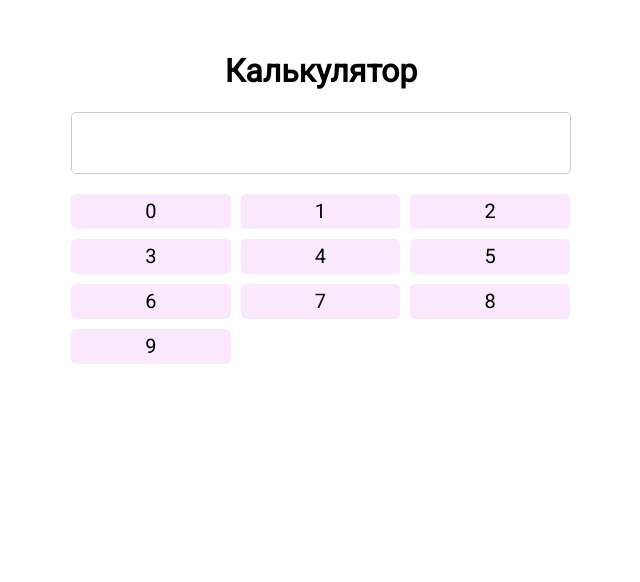
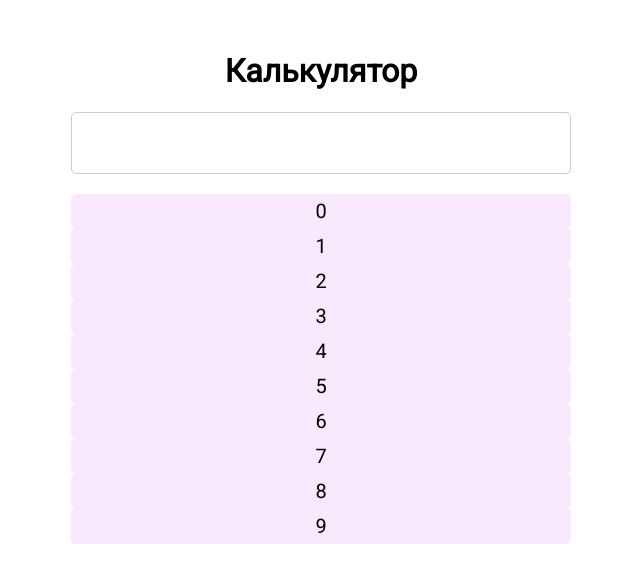
Before and after one commit to CodeOfMisanthrope/react-calculator, a React (Vite) app: page / in a window 1280 px wide. Shown: the top 582 px of the page, without its empty margins (319-959 px from the left). Built offline with nearby package versions, Linux system fonts and the light colour scheme.

Commit message:
feat: updated style

```diff
--- a/assets/styles/main.css
+++ b/assets/styles/main.css
@@ -28,5 +28,18 @@ body {
 }
 
 .calc-btn {
+    background-color: #fae8ff;
     border: none;
+    border-radius: 5px;
+    font-size: 20px;
+    cursor: pointer;
+    transition: background-color 0.2s;
 }
+
+.calc-btn:hover {
+    background-color: #f3d4ff;
+}
+
+.calc-btn:active {
+    background-color: #e9c2fc;
+}
--- a/src/app.module.css
+++ b/src/app.module.css
@@ -27,30 +27,38 @@
     font-size: 20px;
 }
 
-.calc__list {
+.calc__list-operation {
+    display: flex;
+    flex-wrap: wrap;
+    justify-content: space-between;
+    margin-bottom: 10px;
+}
+
+.calc__item-operation {
+    max-width: 120px;
+    width: 100%;
+}
+
+.calc__item-operation:not(:last-child) {
+    margin-right: 3px;
+}
+
+.calc__btn-operation {
+    width: 100%;
+    height: 35px;
+}
+
+.calc__list-num {
     display: flex;
     flex-wrap: wrap;
     gap: 10px;
 }
 
-.calc__item {
+.calc__item-num {
     flex: 0 0 calc(33.333% - 7px);
 }
 
 .calc__btn-num {
     width: 100%;
     height: 35px;
-    background-color: #fae8ff;
-    border-radius: 5px;
-    font-size: 20px;
-    cursor: pointer;
-    transition: background-color 0.2s;
 }
-
-.calc__btn-num:hover {
-    background-color: #f3d4ff;
-}
-
-.calc__btn-num:active {
-    background-color: #e9c2fc;
-}
```
